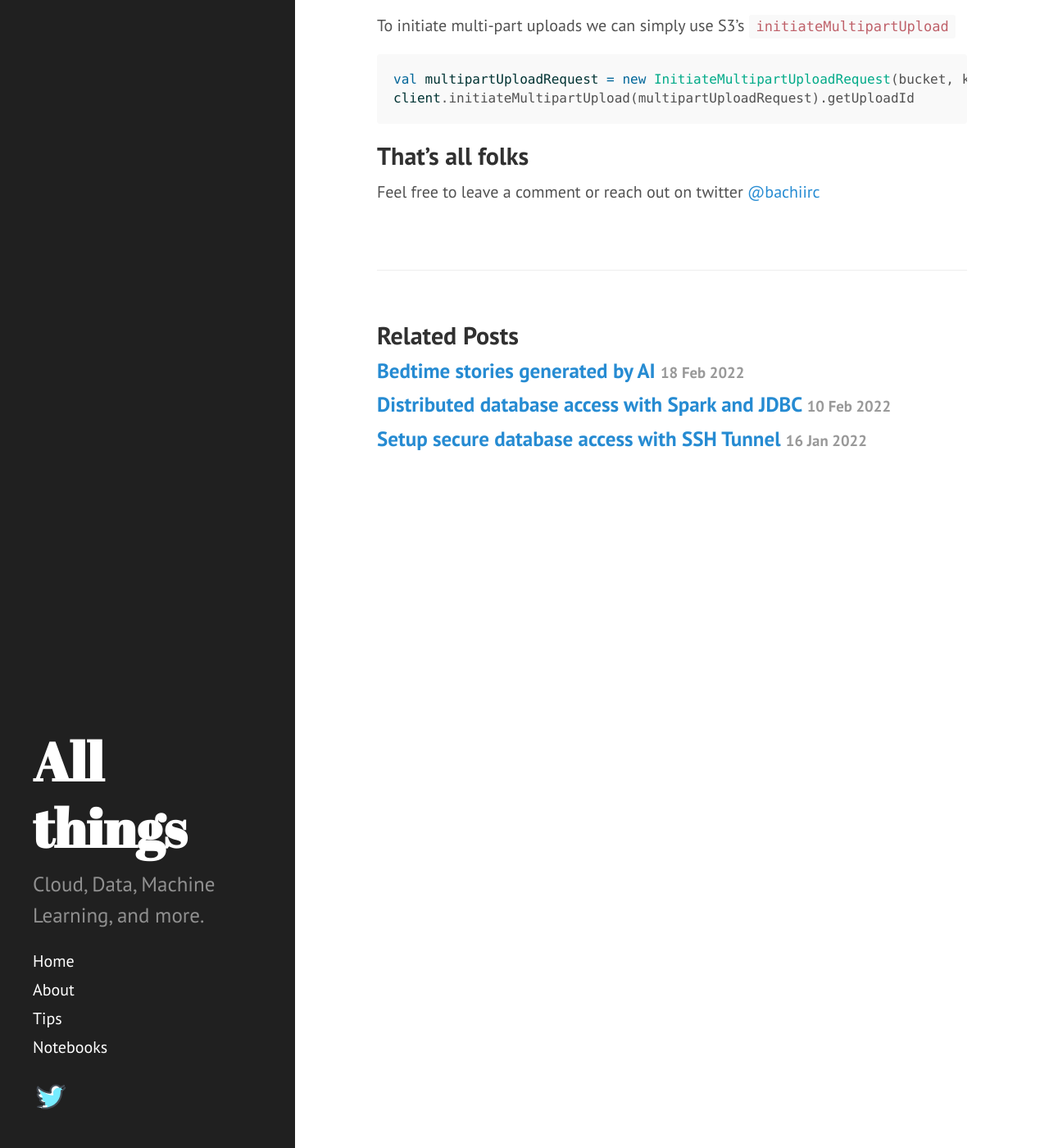
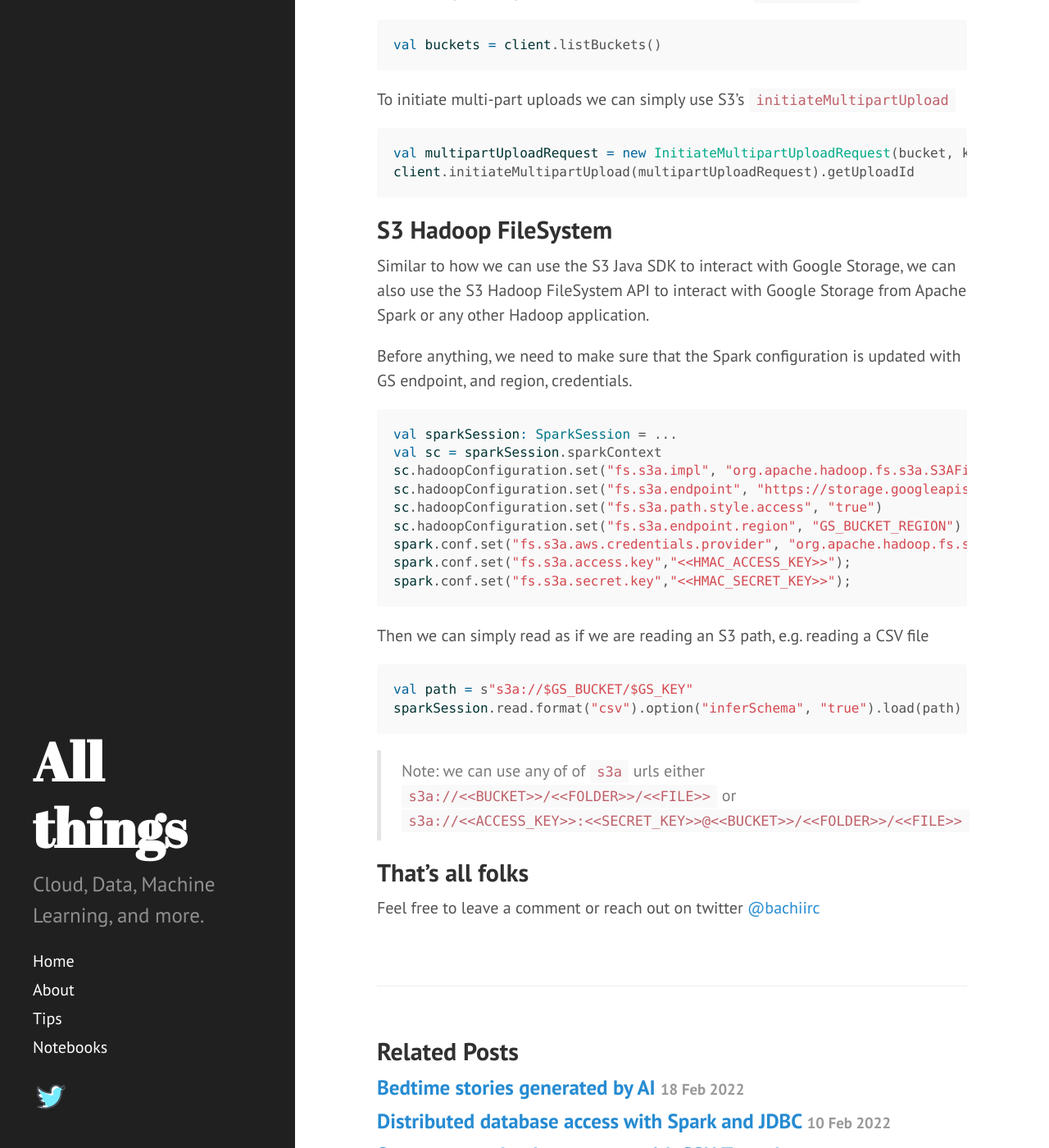
Before and after one commit to dzlab/dzlab.github.io, a Jekyll site: the page built from _posts/2022-02-26-gs-with-s3-sdk.md, in a window 1280 px wide and 1400 px high, scrolled down 2684 px. Shown: the whole window at 82% size. Built offline with Jekyll 4.4.1, drawn with Linux system fonts in a browser that asks for light colours; nearby versions of some CDN libraries; a script that is not in the unit is left out; the table of contents is made by our own code; some of the changed text lies outside the part shown.

Commit message:
access with spark

````diff
--- a/_posts/2022-02-26-gs-with-s3-sdk.md
+++ b/_posts/2022-02-26-gs-with-s3-sdk.md
@@ -14,7 +14,7 @@
 
 
 
-Google Storage provide access thorugh different ways, one of the interesting access patterns is to considered as an S3 endpoint and access it through one of the S3 SDKs (See interoperability documentation - [link](https://cloud.google.com/storage/docs/interoperability)).
+Google Storage provide access thorugh different ways, one of the interesting access patterns is to considered as an S3 endpoint and access it through one of the S3 SDKs (See interoperability documentation - [link](https://cloud.google.com/storage/docs/interoperability)). This is very convinient in case you have an application that currently runs against AWS S3 and you are in the process to migrate it to GS.
 
 In this, article we will see how to access Google Storage using the Java S3 SDK (for Python you can refer to this article [link](https://vamsiramakrishnan.medium.com/a-study-on-using-google-cloud-storage-with-the-s3-compatibility-api-324d31b8dfeb)).
 
@@ -77,6 +77,31 @@
 client.initiateMultipartUpload(multipartUploadRequest).getUploadId
 ```
 
+## S3 Hadoop FileSystem
+Similar to how we can use the S3 Java SDK to interact with Google Storage, we can also use the S3 Hadoop FileSystem API to interact with Google Storage from Apache Spark or any other Hadoop application.
+
+Before anything, we need to make sure that the Spark configuration is updated with GS endpoint, and region, credentials.
+```scala
+val sparkSession: SparkSession = ...
+val sc = sparkSession.sparkContext
+sc.hadoopConfiguration.set("fs.s3a.impl", "org.apache.hadoop.fs.s3a.S3AFileSystem")
+sc.hadoopConfiguration.set("fs.s3a.endpoint", "https://storage.googleapis.com");
+sc.hadoopConfiguration.set("fs.s3a.path.style.access", "true")
+sc.hadoopConfiguration.set("fs.s3a.endpoint.region", "GS_BUCKET_REGION")
+spark.conf.set("fs.s3a.aws.credentials.provider", "org.apache.hadoop.fs.s3a.SimpleAWSCredentialsProvider")
+spark.conf.set("fs.s3a.access.key","<<HMAC_ACCESS_KEY>>");
+spark.conf.set("fs.s3a.secret.key","<<HMAC_SECRET_KEY>>");
+```
+
+Then we can simply read as if we are reading an S3 path, e.g. reading a CSV file
+```scala
+val path = s"s3a://$GS_BUCKET/$GS_KEY"
+sparkSession.read.format("csv").option("inferSchema", "true").load(path)
+```
+
+> Note: we can use any of of `s3a` urls either `s3a://<<BUCKET>>/<<FOLDER>>/<<FILE>>` or `s3a://<<ACCESS_KEY>>:<<SECRET_KEY>>@<<BUCKET>>/<<FOLDER>>/<<FILE>>`
+
+
 ## That's all folks
 
 Feel free to leave a comment or reach out on twitter [@bachiirc](https://twitter.com/bachiirc)
````
